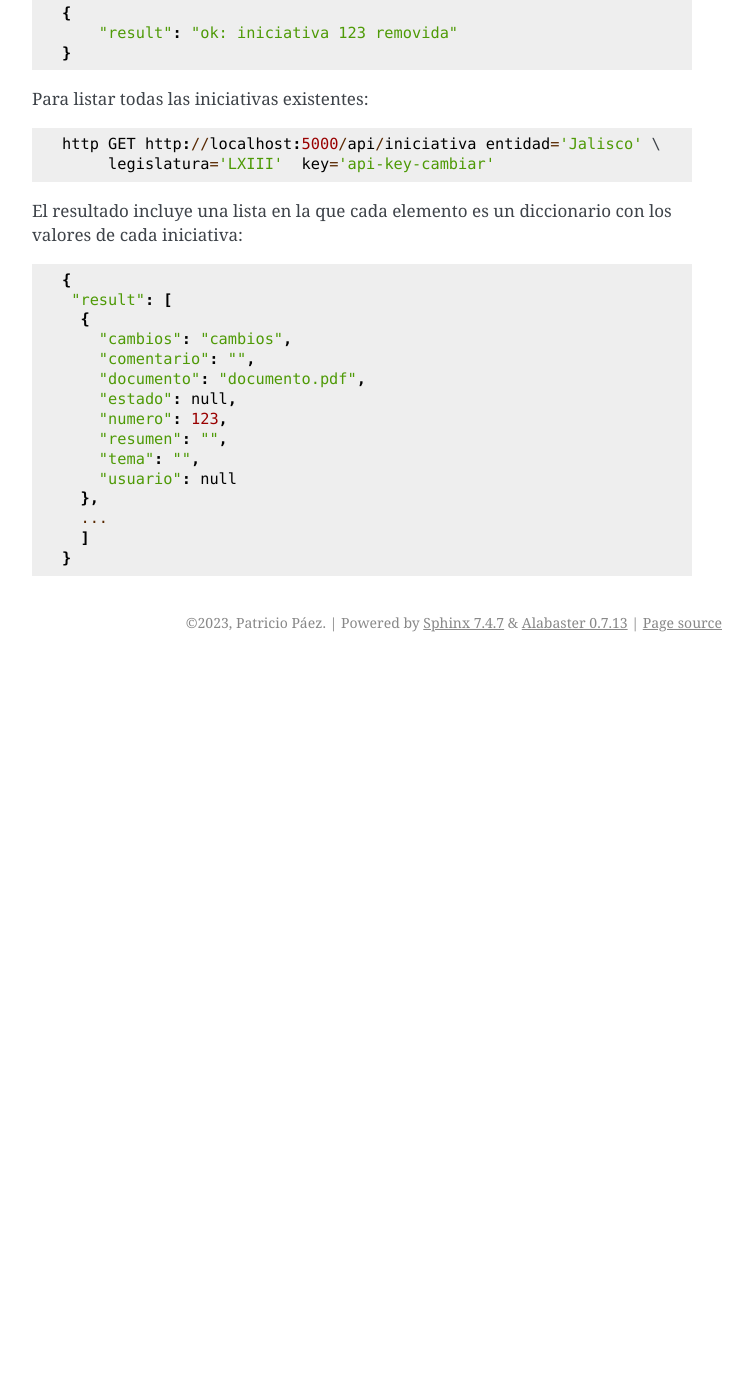
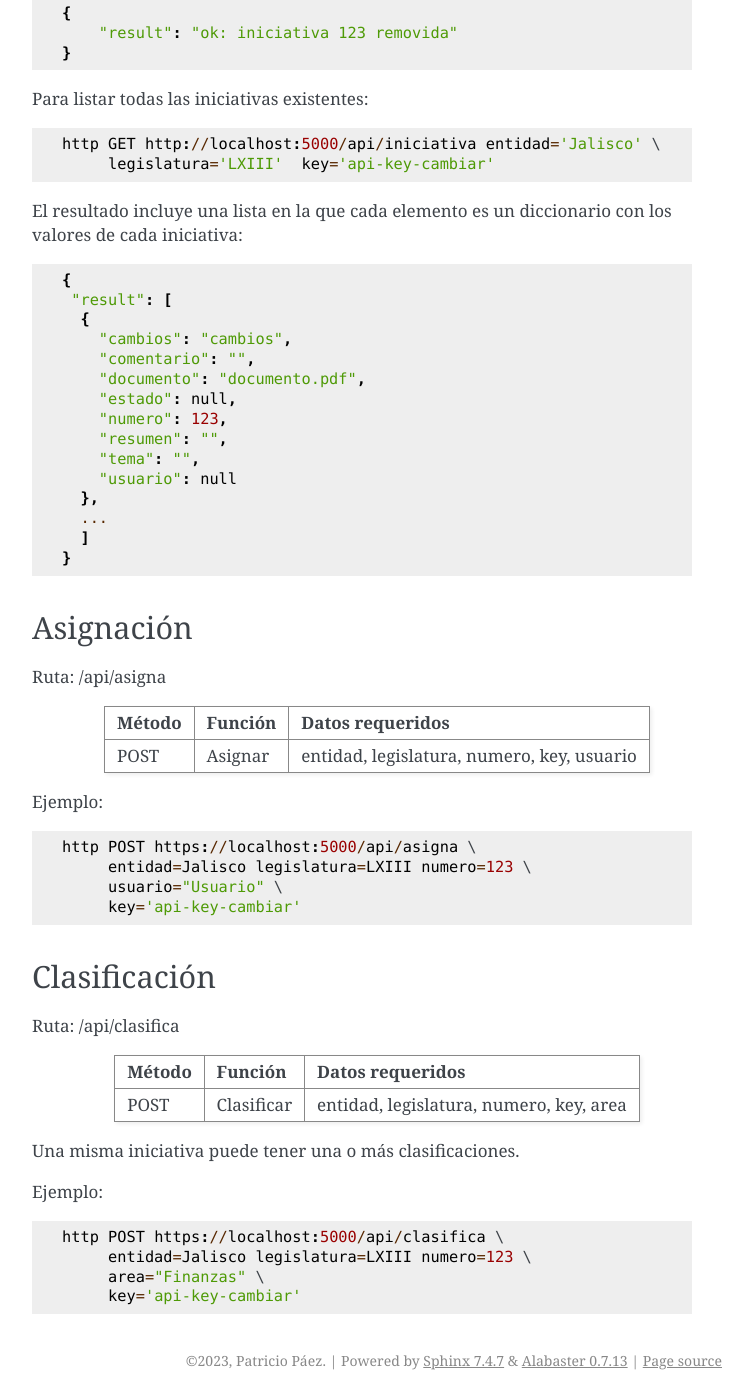
Before and after one commit to siguealcongreso/colabora, a Sphinx documentation site: the page built from docs/source/api.rst, in a window 1280 px wide and 1400 px high, scrolled down 2602 px. Shown: the whole window, without its empty margins (388-1140 px from the left). Built offline with Sphinx 7.4.7, drawn with Linux system fonts in a browser that asks for light colours; before the commit the page ends 3264 px from its top, so only the background shows below that; some of the changed text lies outside the part shown.

Commit message:
Documentar el asignar y clasificar con la API

```diff
--- a/docs/source/api.rst
+++ b/docs/source/api.rst
@@ -151,3 +151,46 @@ diccionario con los valores de cada iniciativa::
     ...
     ]
   }
+
+Asignación
+----------
+
+Ruta: /api/asigna
+
+   +-----------+------------------------+----------------------------------+
+   |  Método   | Función                | Datos requeridos                 |
+   +===========+========================+==================================+
+   |  POST     | Asignar                | entidad, legislatura, numero,    |
+   |           |                        | key,                             |
+   |           |                        | usuario                          |
+   +-----------+------------------------+----------------------------------+
+
+Ejemplo::
+
+  http POST https://localhost:5000/api/asigna \
+       entidad=Jalisco legislatura=LXIII numero=123 \
+       usuario="Usuario" \
+       key='api-key-cambiar'
+
+
+Clasificación
+-------------
+
+Ruta: /api/clasifica
+
+   +-----------+------------------------+----------------------------------+
+   |  Método   | Función                | Datos requeridos                 |
+   +===========+========================+==================================+
+   |  POST     | Clasificar             | entidad, legislatura, numero,    |
+   |           |                        | key,                             |
+   |           |                        | area                             |
+   +-----------+------------------------+----------------------------------+
+
+Una misma iniciativa puede tener una o más clasificaciones.
+
+Ejemplo::
+
+  http POST https://localhost:5000/api/clasifica \
+       entidad=Jalisco legislatura=LXIII numero=123 \
+       area="Finanzas" \
+       key='api-key-cambiar'
```
